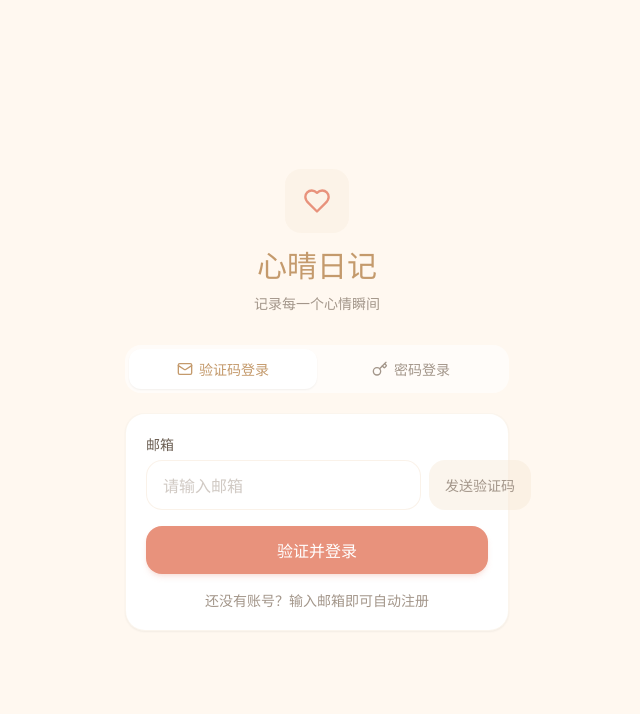
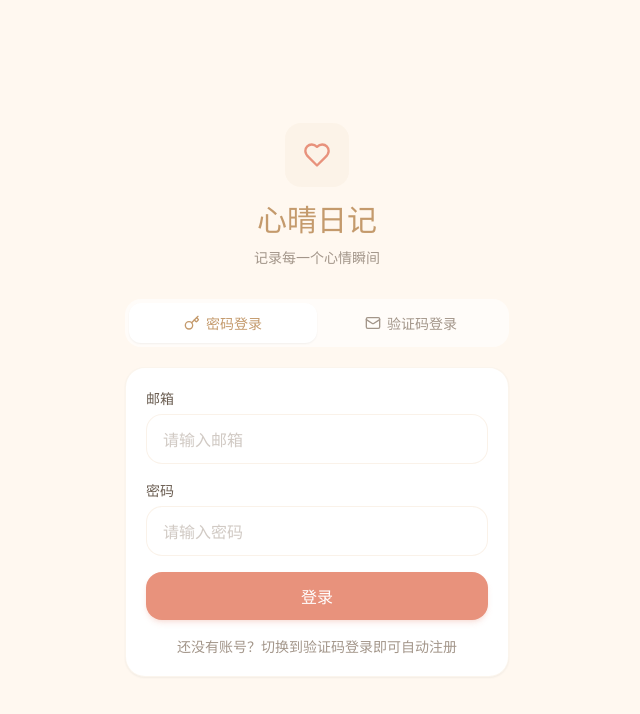
Before and after one commit to chh-0103/sunny-diary, a React (Vite) app: page /sunny-diary/login in a window 1280 px wide. Shown: the top 714 px of the page, without its empty margins (323-963 px from the left). Built offline with nearby package versions, Linux system fonts and the light colour scheme; no server answers; a web font is replaced by a local one.

Commit message:
fix: make password login the default tab

```diff
--- a/src/pages/LoginPage.tsx
+++ b/src/pages/LoginPage.tsx
@@ -7,7 +7,7 @@ export default function LoginPage() {
   const { signIn, sendOtp, verifyOtp } = useAuth();
   const navigate = useNavigate();
   const [searchParams] = useSearchParams();
-  const defaultTab = searchParams.get('mode') === 'password' ? 'password' : 'otp';
+  const defaultTab = searchParams.get('mode') === 'otp' ? 'otp' : 'password';
 
   const [tab, setTab] = useState<'otp' | 'password'>(defaultTab as 'otp' | 'password');
   const [email, setEmail] = useState('');
@@ -96,20 +96,20 @@ export default function LoginPage() {
 
         <div className="flex mb-5 bg-white/60 rounded-2xl p-1">
           <button
+            onClick={() => switchTab('password')}
+            className={`flex-1 flex items-center justify-center gap-1.5 py-2.5 rounded-xl text-sm font-medium transition-all
+              ${tab === 'password' ? 'bg-white shadow-sm text-warmbrown' : 'text-text-muted'}`}
+          >
+            <Key size={16} />
+            密码登录
+          </button>
+          <button
             onClick={() => switchTab('otp')}
             className={`flex-1 flex items-center justify-center gap-1.5 py-2.5 rounded-xl text-sm font-medium transition-all
               ${tab === 'otp' ? 'bg-white shadow-sm text-warmbrown' : 'text-text-muted'}`}
           >
             <Mail size={16} />
             验证码登录
-          </button>
-          <button
-            onClick={() => switchTab('password')}
-            className={`flex-1 flex items-center justify-center gap-1.5 py-2.5 rounded-xl text-sm font-medium transition-all
-              ${tab === 'password' ? 'bg-white shadow-sm text-warmbrown' : 'text-text-muted'}`}
-          >
-            <Key size={16} />
-            密码登录
           </button>
         </div>
 
```
